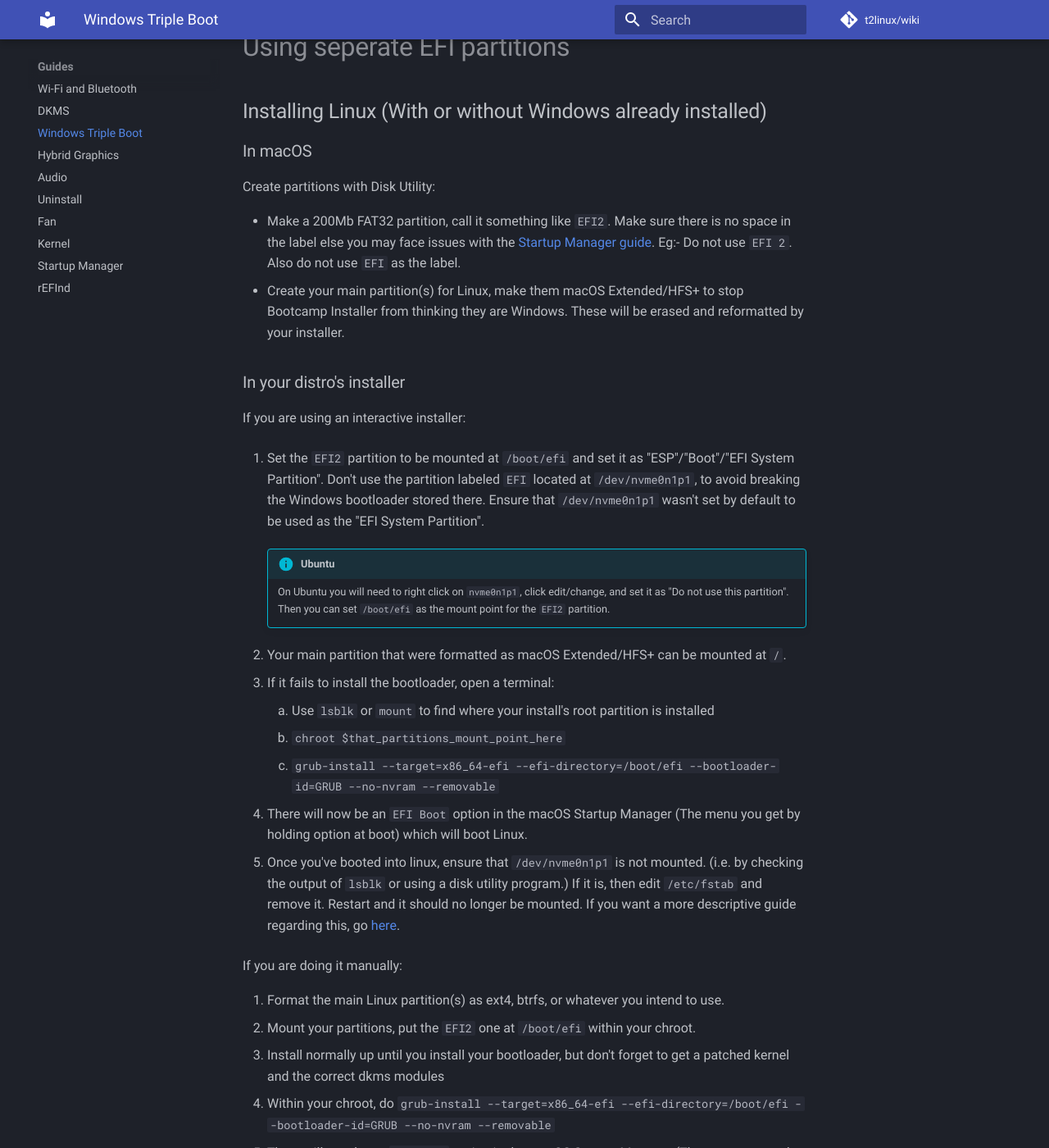
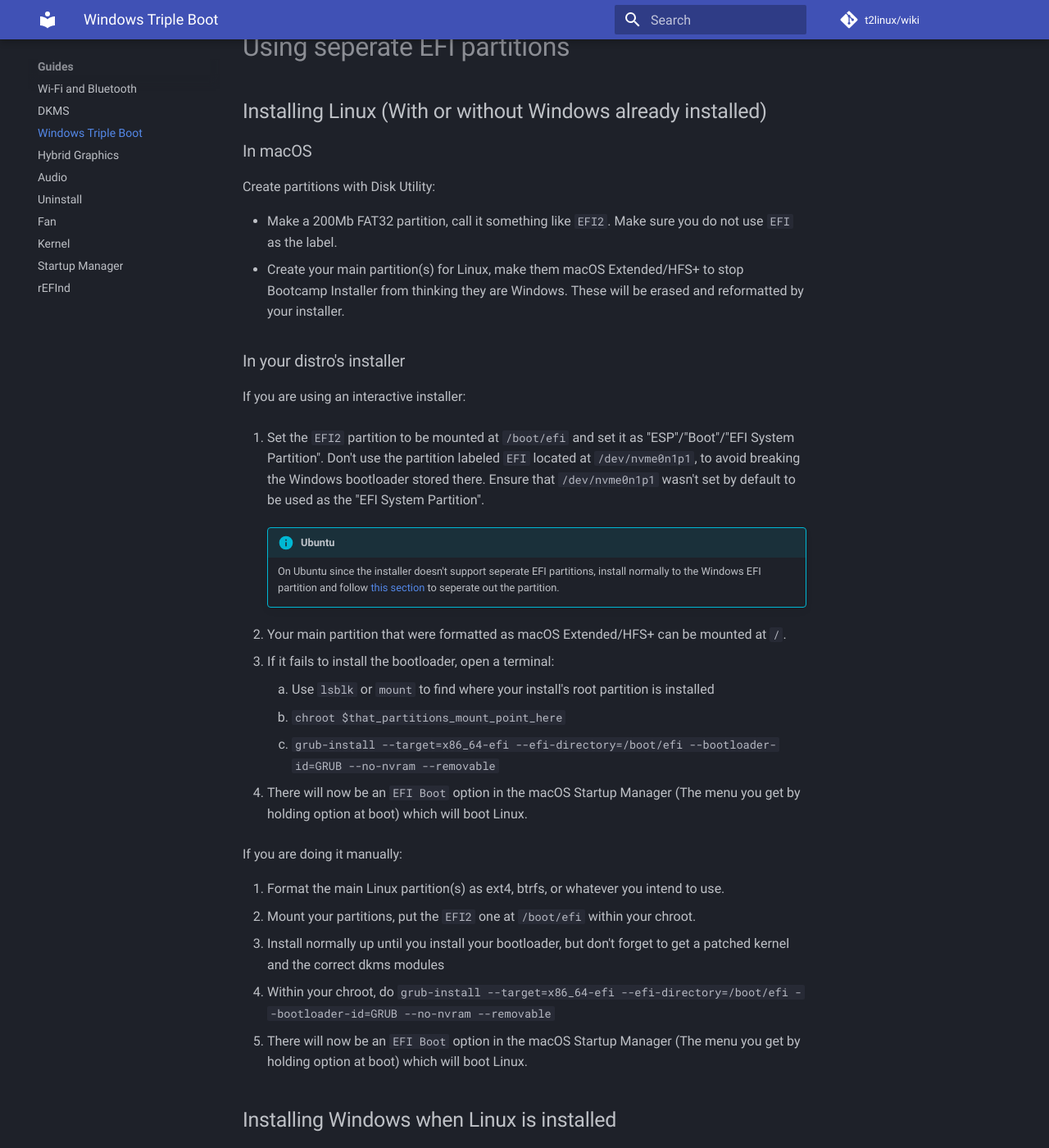
Before and after one commit to t2linux/wiki, an MkDocs documentation site: the page built from docs/guides/windows.md, in a window 1280 px wide and 1400 px high, scrolled down 2398 px. Shown: the whole window at 82% size. Built offline with MkDocs 1.6.1 and Material for MkDocs 9.7.7, drawn with Linux system fonts in a browser that asks for light colours; comment, search, counter and statistics services are not loaded; some of the changed text lies outside the part shown.

Commit message:
Add script to seperate out Linux EFI partition

```diff
--- a/docs/guides/windows.md
+++ b/docs/guides/windows.md
@@ -61,7 +61,7 @@ It may be possible to skip steps 5-8 by doing the following command in macOS: `s
 
 Create partitions with Disk Utility:
 
-- Make a 200Mb FAT32 partition, call it something like `EFI2`. Make sure there is no space in the label else you may face issues with the [Startup Manager guide](https://wiki.t2linux.org/guides/startup-manager/). Eg:- Do not use `EFI 2`. Also do not use `EFI` as the label.
+- Make a 200Mb FAT32 partition, call it something like `EFI2`. Make sure you do not use `EFI` as the label.
 - Create your main partition(s) for Linux, make them macOS Extended/HFS+ to stop Bootcamp Installer from thinking they are Windows. These will be erased and reformatted by your installer.
 
 ### In your distro's installer
@@ -71,7 +71,7 @@ If you are using an interactive installer:
 1. Set the `EFI2` partition to be mounted at `/boot/efi` and set it as "ESP"/"Boot"/"EFI System Partition". Don't use the partition labeled `EFI` located at `/dev/nvme0n1p1`, to avoid breaking the Windows bootloader stored there. Ensure that `/dev/nvme0n1p1` wasn't set by default to be used as the "EFI System Partition".
 
     !!! info "Ubuntu"
-        On Ubuntu you will need to right click on `nvme0n1p1`, click edit/change, and set it as "Do not use this partition". Then you can set `/boot/efi` as the mount point for the `EFI2` partition.
+        On Ubuntu since the installer doesn't support seperate EFI partitions, install normally to the Windows EFI partition and follow [this section](https://wiki.t2linux.org/guides/windows/#seperate-the-efi-partition-after-linux-is-installed) to seperate out the partition.
 
 2. Your main partition that were formatted as macOS Extended/HFS+ can be mounted at `/`.
 
@@ -82,8 +82,6 @@ If you are using an interactive installer:
     3. `grub-install --target=x86_64-efi --efi-directory=/boot/efi --bootloader-id=GRUB --no-nvram --removable`
 
 4. There will now be an `EFI Boot` option in the macOS Startup Manager (The menu you get by holding option at boot) which will boot Linux.
-
-5. Once you've booted into linux, ensure that `/dev/nvme0n1p1` is not mounted. (i.e. by checking the output of `lsblk` or using a disk utility program.) If it is, then edit `/etc/fstab` and remove it. Restart and it should no longer be mounted. If you want a more descriptive guide regarding this, go [here](https://github.com/AdityaGarg8/efi-mount-bug-fix).
 
 If you are doing it manually:
 
@@ -98,3 +96,11 @@ If you are doing it manually:
 1. If there are partitions labeled as `Microsoft Basic Data`, Bootcamp Assistant will think you have Windows installed. Use `sudo cfdisk /dev/nvme0n1` to change your Linux partitions to `Linux Filesystem` or whatever is appropriate.
 2. If your second EFI partition is labeled as `EFI System`, you'll need to use `cfdisk` again to make it not that, as the Windows installer fails if there are two.
 3. Bootcamp should install Windows normally. If you put your Linux bootloader on `/dev/nvme0n1p1`, Windows will replace it, and that's why a second EFI partition is ideal.
+
+## Seperate the EFI partition after Linux is installed
+
+In case you have installed Linux to the same EFI partition as used by Windows, and now want to seperate it out, then :-
+
+1. Using any disk utility software, make a 200Mb FAT32 partition, call it something like `EFI2`. Make sure you do not use `EFI` as the label.
+2. Download [this script](https://wiki.t2linux.org/tools/efi.sh).
+3. Run this script using `bash /path/to/script <Name of seperate partition>` in Linux. Eg :- If your seperate partition has the name `EFI2`, and script is in your Downloads folder, run `bash $HOME/Downloads/efi.sh EFI2`.
```
Also changed, not shown: 1 other file.
